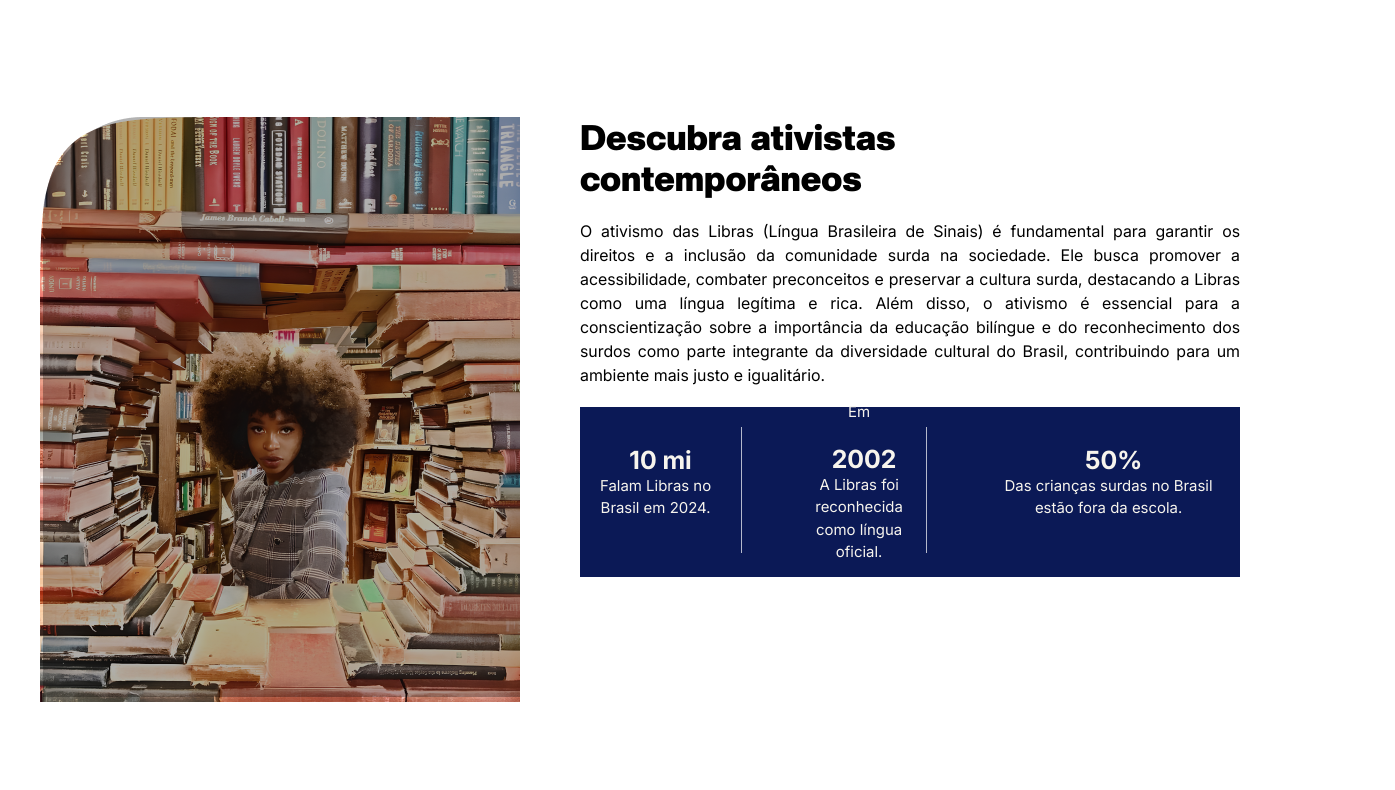
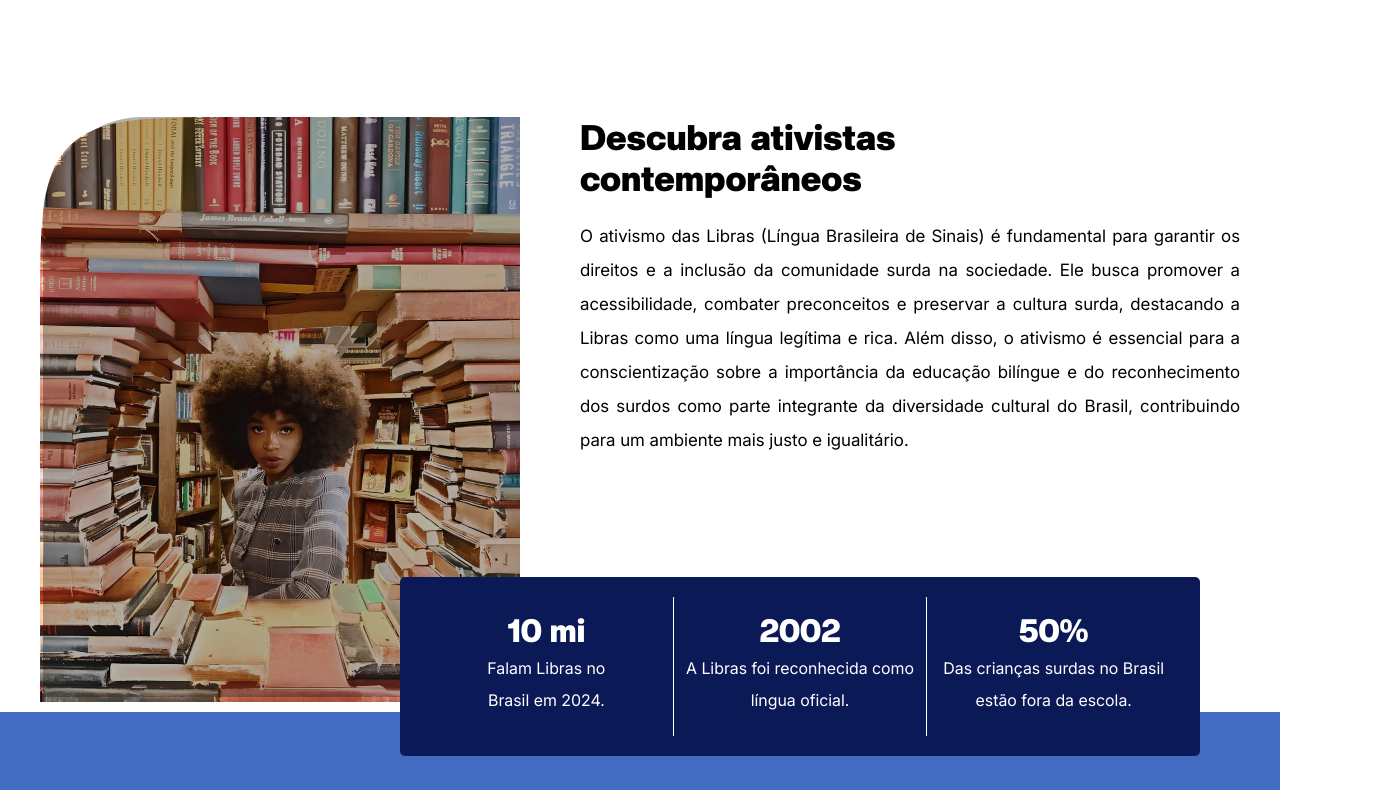
Before and after one commit to Jeffsenai/Semestral, a plain HTML site: page BLOG/index.html in a window 1280 px wide. Shown: the part 1330-2120 px from the top of the page, 1395 px wide, since content can reach past the window. Drawn offline with Linux system fonts and the light colour scheme.

Commit message:
BlocoFooter

```diff
--- a/BLOG/index.html
+++ b/BLOG/index.html
@@ -102,23 +102,20 @@
         <div class="info-ativistas">
             <h2>Descubra ativistas <br>contemporâneos</h2>
             <p>O ativismo das Libras (Língua Brasileira de Sinais) é fundamental para garantir os direitos e a inclusão da comunidade surda na sociedade. Ele busca promover a acessibilidade, combater preconceitos e preservar a cultura surda, destacando a Libras como uma língua legítima e rica. Além disso, o ativismo é essencial para a conscientização sobre a importância da educação bilíngue e do reconhecimento dos surdos como parte integrante da diversidade cultural do Brasil, contribuindo para um ambiente mais justo e igualitário.</p>
-            <div class="estatisticas">
-                <div class="estatistica">
-                    <h3>10 mi</h3>
-                    <p>Falam Libras no Brasil em 2024.</p>
-                </div>
-                <div class="linha"><img src="Line 6.png" alt=""></div>
-                <div class="estatistica">
-                    <p>Em</p>
-                    <h3>2002</h3>
-                    <p>A Libras foi reconhecida<br>como língua oficial.</p>
-            </div>
-                <div class="linha"><img src="Line 6.png" alt=""></div>
-                <div class="estatistica">
-                    <h3>50%</h3>
-                    <p>Das crianças surdas no Brasil estão fora da escola.</p>
-            </div>
-            </div>
+            <section class="estatisticas">
+              <div class="estatistica-item">
+                  <h2>10 mi</h2>
+                  <p>Falam Libras no <br>Brasil em 2024.</p>
+              </div>
+              <div class="estatistica-item">
+                  <h2>2002</h2>
+                  <p>A Libras foi reconhecida como língua oficial.</p>
+              </div>
+              <div class="estatistica-item" id="estatistica-3">
+                  <h2>50%</h2>
+                  <p>Das crianças surdas no Brasil estão fora da escola.</p>
+              </div>
+          </section>
         </div>
     </section>
 
@@ -175,7 +172,7 @@
               </ul>
             </div>
 
-            <div class="divisoria"></div>
+            <div class="divisoria1"></div>
 
             <div class="secao-footer newsletter">
               <h3>Newsletter</h3>
@@ -192,7 +189,7 @@
               <h4>Contate-nos</h4>
               <p><img src="Icones/telefone.png" alt="Ícone Telefone"> (11) 93211 - 7232</p>
               <p><img src="Icones/email.png" alt="Ícone Email"> librasparatodos@gmail.com</p>
-              <p><img src="Icones/local.png" alt="Ícone Localização"> R. Francisco A Zeiler, 20 - Ferraz de Vasconcelos</p>
+              <p><img src="Icones/local.png" alt="Ícone Localização"> Ferraz de Vasconcelos - SP</p>
               <p><img src="Icones/instagram.png" alt="Ícone Instagram"> @librasparatodos</p>
             </div>
           </div>
--- a/BLOG/style.css
+++ b/BLOG/style.css
@@ -53,7 +53,7 @@ header nav {
 }
 
 .inicio{
-  margin-left: 670px;
+  margin-left: 580px;
 }
 
 header nav a {
@@ -333,7 +333,7 @@ header nav .lupa {
 
     max-width: 1200px;
     margin: 0 auto;
-    margin-bottom: 120px;
+    margin-bottom: 10px;
 }
 
 #ativistas img {
@@ -348,45 +348,48 @@ header nav .lupa {
 }
 
 .info-ativistas p {
-    font-size: 16px;
+    font-size: 17px;
     margin-bottom: 20px;
     color: black;
     text-align: justify;
-    line-height: 1.5;
+    line-height: 2;
     font-family: "Fonte texto";
 }
 
 .estatisticas {
-    display: flex;
-    background-color: #0B1956;
-    height: 170px;
-    max-width: 850px;
-    align-items: center;
-    justify-content: center;
-     }
+  position: absolute;
+  left: 400px;
+  display: flex;
+  justify-content: space-around;
+  background-color: #0B1956;
+  color: white;
+  padding: 20px;
+  max-width: 800px;
+  margin-top: 100px;
+  border-radius: 5px;
+}
+.estatistica-item {
+  text-align: center;
+  flex: 1;
+  border-right: 1px solid #fff;
+  padding: 0 10px;
+}
+.estatistica-item:last-child {
+  border-right: none;
+}
+.estatistica-item h2 {
+  font-size: 32px;
+  margin-bottom: 2px;
+  color: white;
+  margin-top: 15px;
+}
+.estatistica-item p {
+  font-size: 16px;
+  color: white;
+  text-align: center;
+}
 
 
-.estatistica h3{
-    color: #F7F4ED;
-    font-family: "Fonte titulo";
-    font-size: 25px;
-}
-
-.estatistica p{
-    color: #F7F4ED;
-    font-family: "Fonte texto";
-    font-size: 15px;
-    text-align: center;
-    margin-right: 10px;
-}
-
-.estatistica {
-    text-align: center;
-    display: flex;
-    flex-direction: column;
-    align-items: center;
-    max-width: 75%;
-}
 
 
 
@@ -523,7 +526,7 @@ header nav .lupa {
     background-color: #0B1956;
     color: white;
     text-align: center;
-    padding: 50px 0;
+    padding-top: 50px;
     font-family: Arial, sans-serif;
   }
 
@@ -535,13 +538,13 @@ header nav .lupa {
 
   .secao-footer {
     flex: 1;
-    padding: 0 20px;
+
     text-align: left;
   }
 
   .links ul {
     list-style: none;
-    margin-left: 150px;
+    margin-left: 100px;
     line-height: 2.0;
   }
 
@@ -558,11 +561,21 @@ header nav .lupa {
 
   .newsletter p,
   .contato p {
-    margin: 5px 0;
+    margin: 5px 0px;
     text-align: center;
     margin-bottom: 15px;
   }
 
+
+
+
+  .contato {
+    padding-right: 80px;
+  }
+
+  .newsletter {
+    padding-left: 80px;
+  }
 
 
   .newsletter form {
@@ -621,7 +634,15 @@ header nav .lupa {
     background: url('Line\ 6.png') no-repeat center center;
     background-size: cover;
     height: 200px;
-    margin-right: 30px;
+    margin-left: 120px;
+  }
+
+  .divisoria1 {
+    width: 1px;
+    background: url('Line\ 6.png') no-repeat center center;
+    background-size: cover;
+    height: 200px;
+    margin-left: 0px;
   }
 
   .barra-escura-footer {
```
